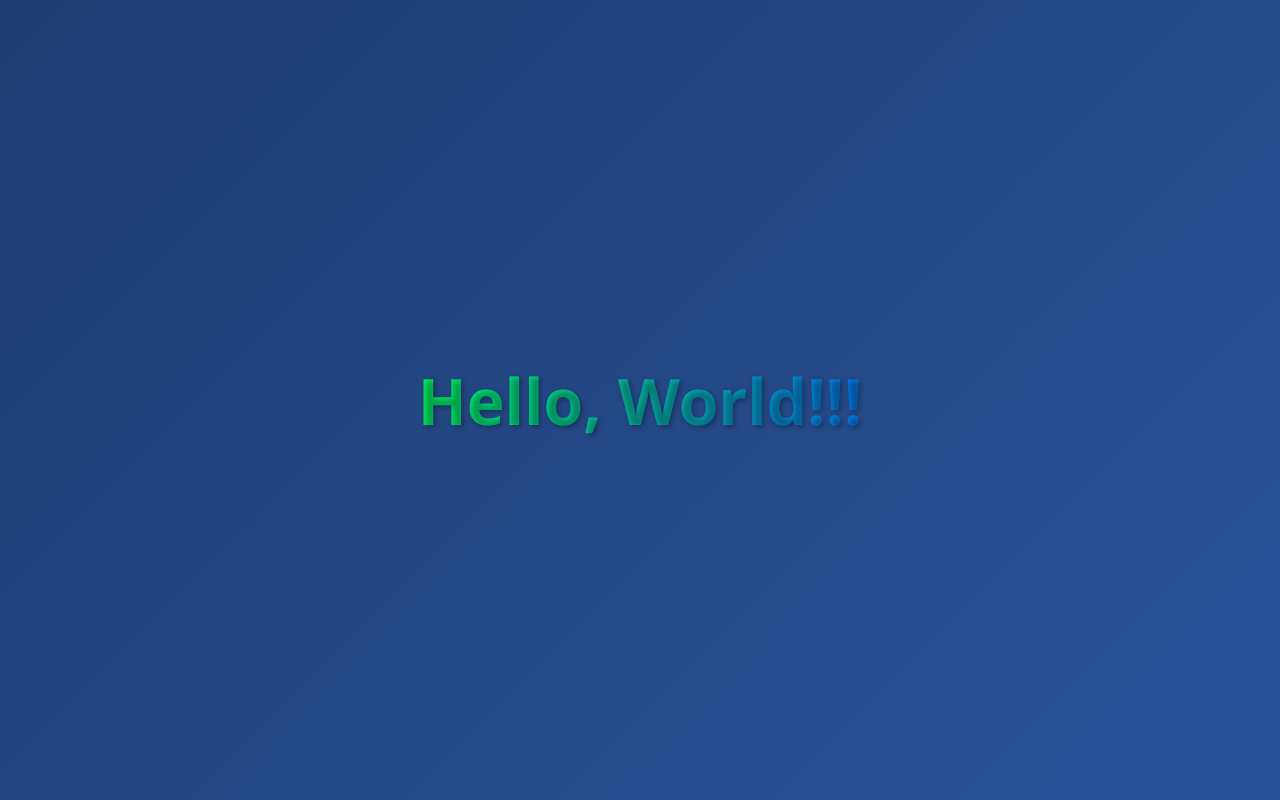
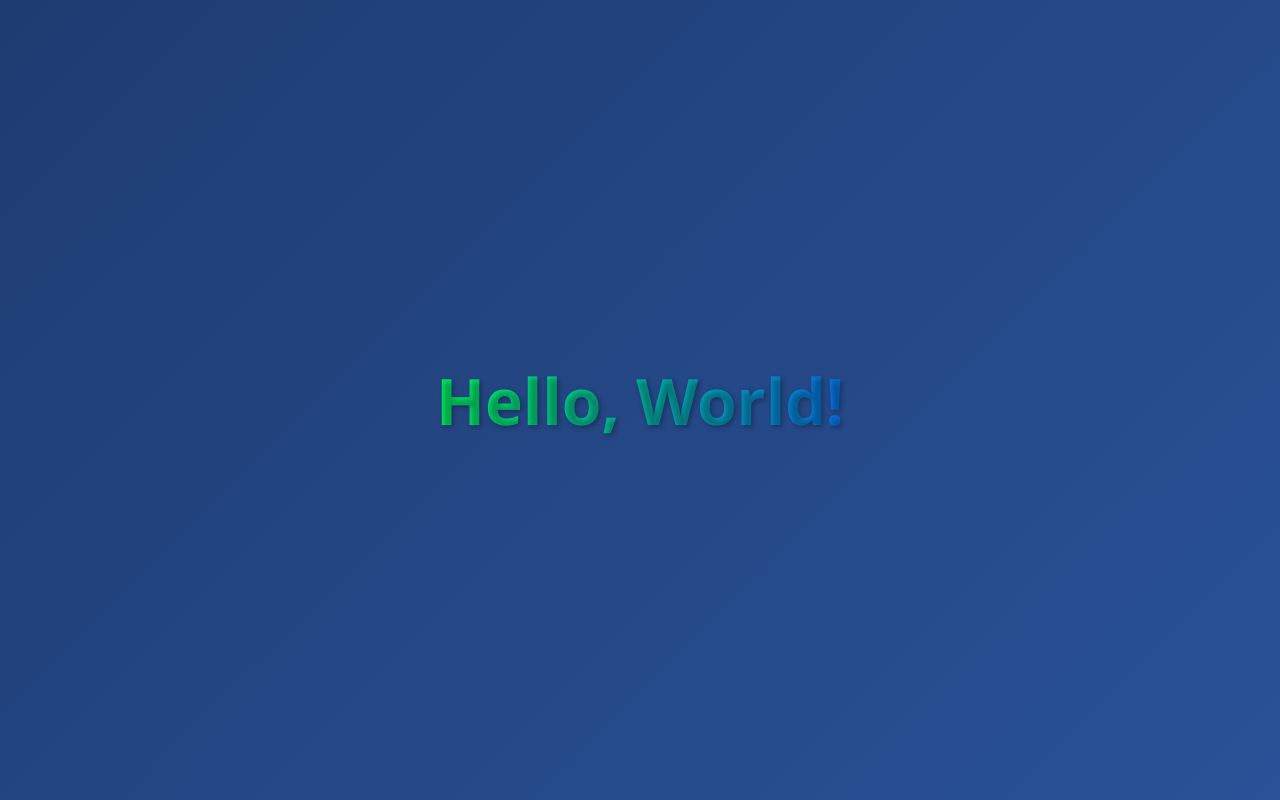
Before and after one commit to Franked699/DevOps_Lab, a plain HTML site: page DevOps_Project/index.html in a window 1280 px wide. Drawn offline with Linux system fonts and the light colour scheme.

Commit message:
Update rename file name

```diff
--- a/DevOps_Project/Home.html
+++ b/DevOps_Project/index.html
@@ -33,6 +33,6 @@
   </style>
 </head>
 <body>
-  <h1>Hello, World!!!</h1>
+  <h1>Hello, World!</h1>
 </body>
 </html>
```
